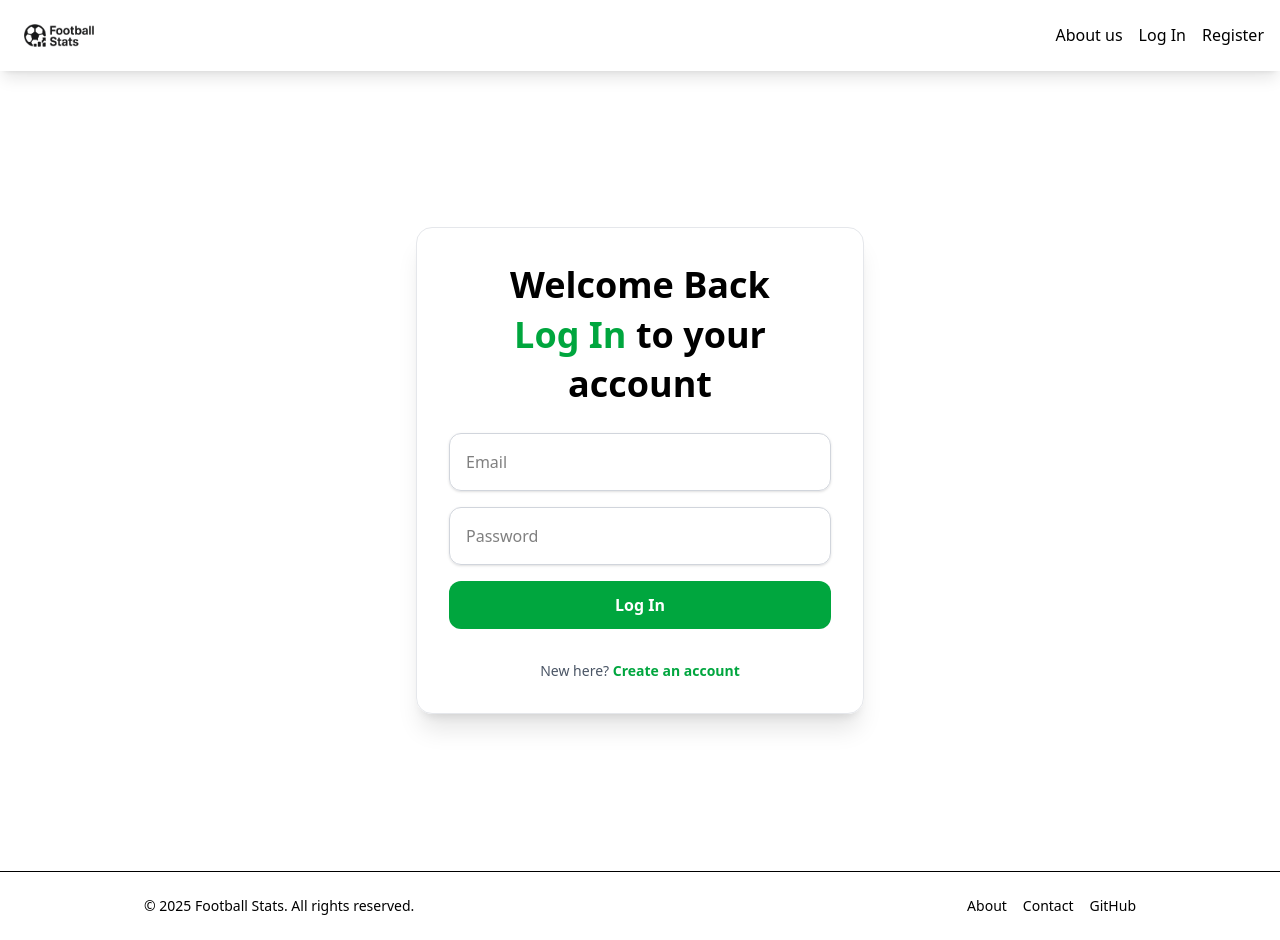
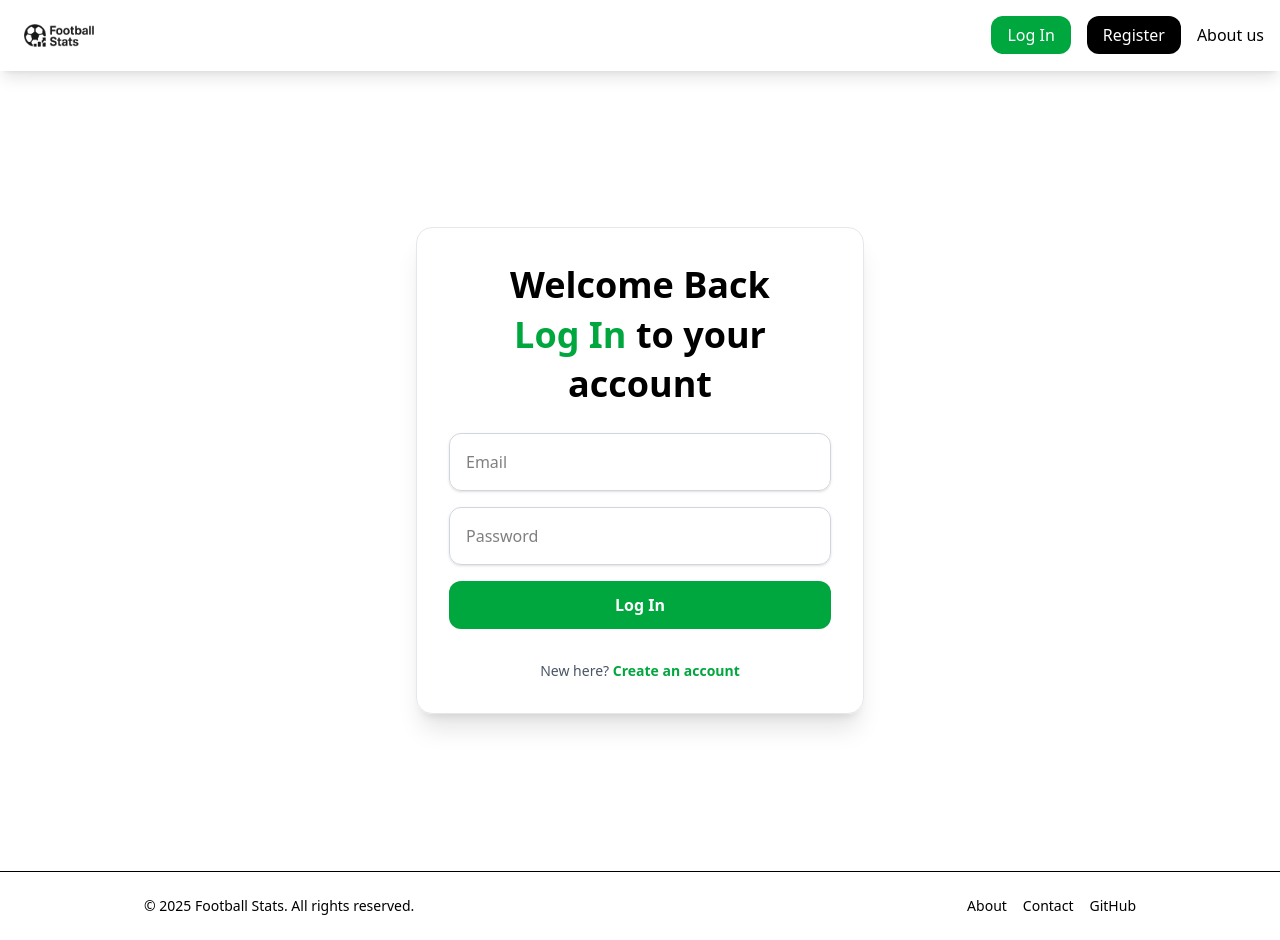
Before and after one commit to souzalucasdev/football-stats, a Next.js app: page /login in a window 1280 px wide. Built offline with nearby package versions, Linux system fonts and the light colour scheme; no server answers; a web font is replaced by a local one.

Commit message:
changed navbar link order and filtered custom matches display on dashboard

```diff
--- a/src/components/Matches.tsx
+++ b/src/components/Matches.tsx
@@ -2,6 +2,7 @@
 
 import Image from 'next/image';
 import { useSelector } from 'react-redux';
+import { useState } from 'react';
 import type { RootState } from '@/redux/store';
 
 interface Match {
@@ -26,8 +27,20 @@ const Matches = ({ leagueCode, favoriteTeam }: MatchesProps) => {
     (state: RootState) => state.matches.matches[leagueCode] || [],
   ) as Match[];
 
+  const [showOnlyFavorites, setShowOnlyFavorites] = useState(true);
+
   if (!matches.length) return <p className="text-gray-500">No upcoming matches available.</p>;
-  const groupedMatches = matches.reduce<Record<string, Match[]>>((acc, match) => {
+
+  const filteredMatches =
+    showOnlyFavorites && favoriteTeam
+      ? matches.filter(
+          (match) =>
+            match.homeTeam.name.toLowerCase() === favoriteTeam.toLowerCase() ||
+            match.awayTeam.name.toLowerCase() === favoriteTeam.toLowerCase(),
+        )
+      : matches;
+
+  const groupedMatches = filteredMatches.reduce<Record<string, Match[]>>((acc, match) => {
     const matchDate = new Date(match.utcDate);
     const dateKey = matchDate.toLocaleDateString(undefined, {
       day: '2-digit',
@@ -43,6 +56,32 @@ const Matches = ({ leagueCode, favoriteTeam }: MatchesProps) => {
 
   return (
     <div className="text-left text-black">
+      {favoriteTeam && (
+        <div className="text-center mb-6">
+          <div className="flex justify-center items-center gap-4">
+            <span className="text-sm font-medium text-gray-700">My Team</span>
+            <label className="relative inline-flex items-center cursor-pointer">
+              <input
+                type="checkbox"
+                className="sr-only peer"
+                checked={!showOnlyFavorites}
+                onChange={() => setShowOnlyFavorites((prev) => !prev)}
+              />
+              <div
+                className={`
+                  w-11 h-6 rounded-full after:content-[''] after:absolute after:top-[2px] after:left-[2px]
+                  after:bg-white after:border after:rounded-full after:h-5 after:w-5 after:transition-all
+                  peer-focus:outline-none
+                  peer peer-checked:after:translate-x-full
+                  ${showOnlyFavorites ? 'bg-green-600' : 'bg-gray-300'}
+                `}
+              />
+            </label>
+            <span className="text-sm font-medium text-gray-700">All Matches</span>
+          </div>
+        </div>
+      )}
+
       {Object.entries(groupedMatches).map(([date, matchesOnDate]) => (
         <section key={date} className="mb-6 text-center">
           <h2 className="font-semibold text-lg mb-4 bg-gray-100">{date}</h2>
@@ -53,6 +92,7 @@ const Matches = ({ leagueCode, favoriteTeam }: MatchesProps) => {
                 minute: '2-digit',
                 hour12: false,
               });
+
               return (
                 <li key={i} className="flex justify-between items-center text-sm">
                   <div className="grid grid-cols-[1fr_auto_1fr] items-center gap-4 w-full justify-center mb-2">
@@ -81,6 +121,7 @@ const Matches = ({ leagueCode, favoriteTeam }: MatchesProps) => {
                         />
                       )}
                     </div>
+
                     <div className="text-left">
                       <span>{match.awayTeam.name}</span>
                     </div>
--- a/src/components/NavBar.tsx
+++ b/src/components/NavBar.tsx
@@ -37,17 +37,16 @@ export default function NavBar() {
         <ul className="hidden md:flex items-center space-x-4">
           {!isLoading && (
             <>
-              <li>
-                <Link href="/about-us" className="">
-                  About us
-                </Link>
-              </li>
-
               {isAuthenticated ? (
                 <>
                   <li>
                     <Link href="/dashboard" className="">
                       Dashboard
+                    </Link>
+                  </li>
+                  <li>
+                    <Link href="/about-us" className="">
+                      About us
                     </Link>
                   </li>
                   <li>
@@ -59,13 +58,24 @@ export default function NavBar() {
               ) : (
                 <>
                   <li>
-                    <Link href="/login" className="">
+                    <Link
+                      href="/login"
+                      className="text-white bg-green-600 px-4 py-2 rounded-xl hover:bg-green-400"
+                    >
                       Log In
                     </Link>
                   </li>
                   <li>
-                    <Link href="/register" className="">
+                    <Link
+                      href="/register"
+                      className="text-white bg-black px-4 py-2 rounded-xl hover:bg-black/70"
+                    >
                       Register
+                    </Link>
+                  </li>
+                  <li>
+                    <Link href="/about-us" className="">
+                      About us
                     </Link>
                   </li>
                 </>
```
